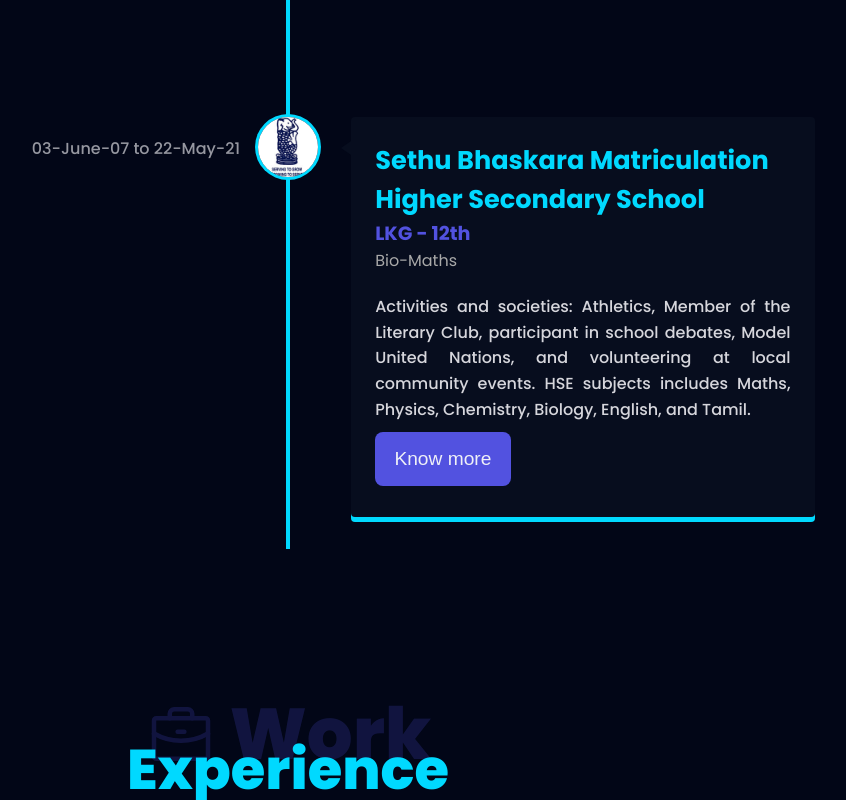
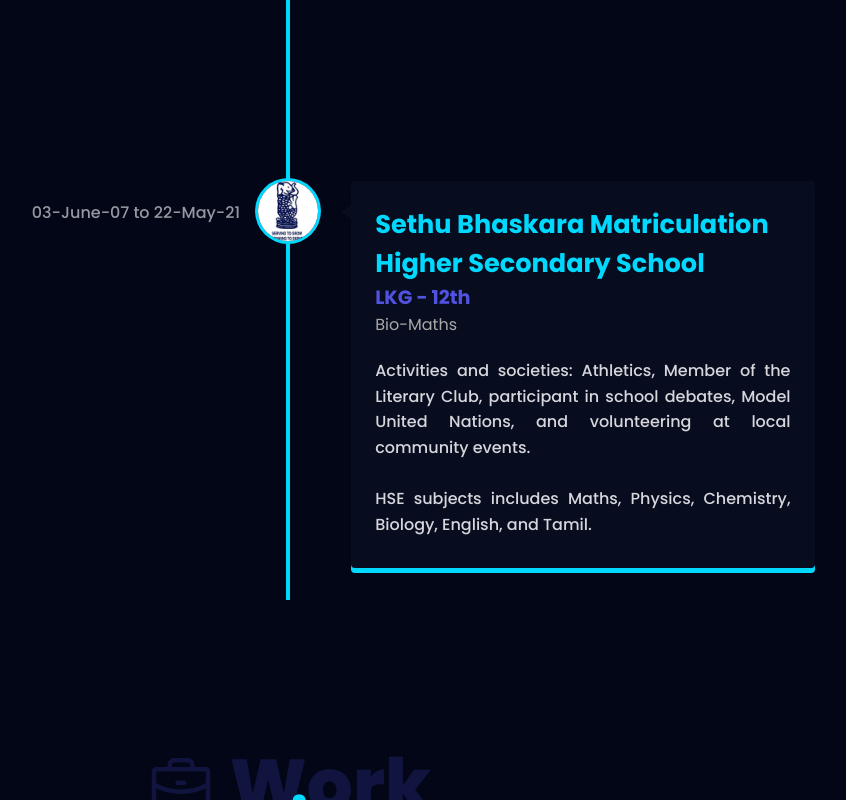
Before and after one commit to Saravanakumar2003/Portfolio, a Next.js app: page / in a window 1280 px wide. Shown: the part 3139-3939 px from the top of the page, without its empty margins (352-1198 px from the left). Built offline with nearby package versions, Linux system fonts and the light colour scheme.

Commit message:
Error Change

```diff
--- a/src/components/Education/index.tsx
+++ b/src/components/Education/index.tsx
@@ -6,13 +6,23 @@
   VerticalTimelineElement
 } from 'react-vertical-timeline-component'
 import 'react-vertical-timeline-component/style.min.css'
-import { Container, Title } from '../../styles/styles'
+import { Button, Container, Title } from '../../styles/styles'
 import { EducationContainer, EducationContent } from './styles'
 import { Books } from 'phosphor-react'
-import { Button } from '../../styles/styles'
-import { margin } from 'polished'
+import Link from "next/link";
+import { useState } from 'react'
+
+export interface EducationProps {
+  target: HTMLInputElement
+}
 
 export function Education() {
+  const [query, setQuery] = useState("");
+
+  const handleChange = (e: EducationProps) => {
+    setQuery(e.target.value);
+  };
+
   const theme = useTheme()
 
   return (
@@ -60,13 +70,17 @@
                       <h1>{education.title}</h1>
                       <h2>{education.subTitle}</h2>
                       <span>{education.office}</span>
-                      <p>{education.description}</p>
-                      <Button style={{marginTop: '10px'}}>
-                        <a href={education.link} target="_blank">
-                         Know more
-                        </a>
-                      </Button>
-
+                      <p>{education.description.split('\n').map((line, i) => (
+                      <a key={i}>
+                        {line}
+                          <br />
+                           </a>
+                      ))}</p>
+                      {/*<Button style={{ marginTop: '1rem' }}>
+                      <Link legacyBehavior href={`/education/${education.url}`}>
+                        View More
+                      </Link>
+                    </Button>*/}
                     </EducationContent>
                   </EducationContainer>
                 </VerticalTimelineElement>
```
